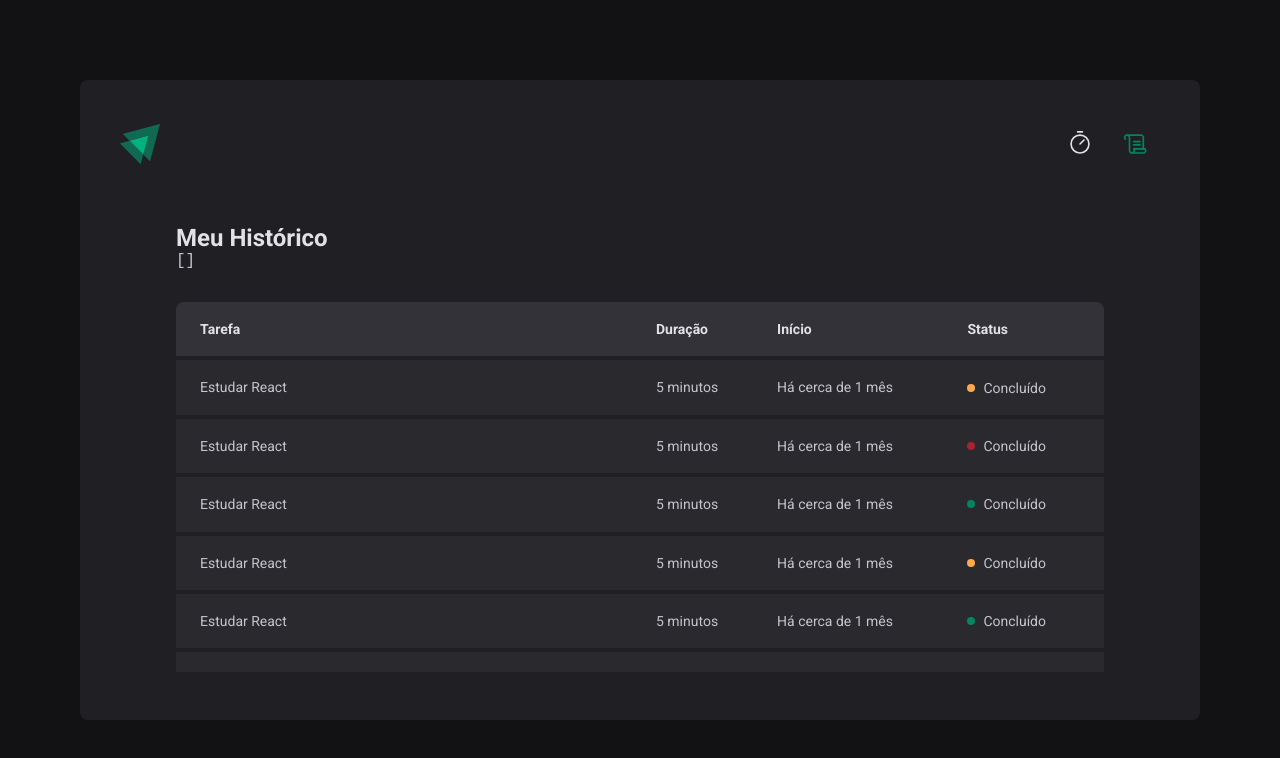
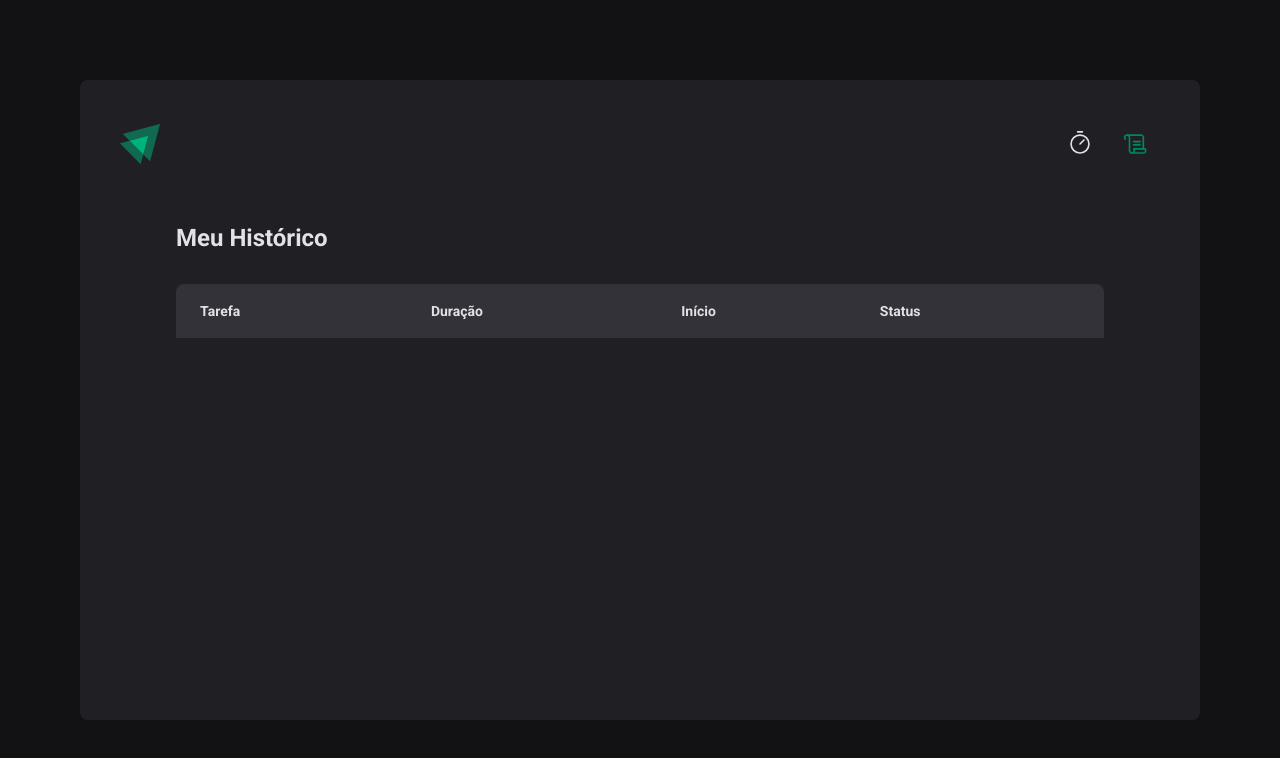
Before and after one commit to IgorWeisss/Ignite-projeto-2-timer, a React (Vite) app: page /historico in a window 1280 px wide. Shown: the top 758 px of the page. Built offline with nearby package versions, Linux system fonts and the light colour scheme.

Commit message:
listagem de histórico

```diff
--- a/src/pages/History/index.tsx
+++ b/src/pages/History/index.tsx
@@ -8,8 +8,6 @@ export function History() {
   return (
     <HystoryContainer>
       <h1>Meu Histórico</h1>
-
-      <pre>{JSON.stringify(tasks, null, 2)}</pre>
 
       <HystoryList>
         <table>
@@ -22,62 +20,26 @@ export function History() {
             </tr>
           </thead>
           <tbody>
-            <tr>
-              <td>Estudar React</td>
-              <td>5 minutos</td>
-              <td>Há cerca de 1 mês</td>
-              <td>
-                <Status statusColor="yellow">Concluído</Status>
-              </td>
-            </tr>
-            <tr>
-              <td>Estudar React</td>
-              <td>5 minutos</td>
-              <td>Há cerca de 1 mês</td>
-              <td>
-                <Status statusColor="red">Concluído</Status>
-              </td>
-            </tr>
-            <tr>
-              <td>Estudar React</td>
-              <td>5 minutos</td>
-              <td>Há cerca de 1 mês</td>
-              <td>
-                <Status statusColor="green">Concluído</Status>
-              </td>
-            </tr>
-            <tr>
-              <td>Estudar React</td>
-              <td>5 minutos</td>
-              <td>Há cerca de 1 mês</td>
-              <td>
-                <Status statusColor="yellow">Concluído</Status>
-              </td>
-            </tr>
-            <tr>
-              <td>Estudar React</td>
-              <td>5 minutos</td>
-              <td>Há cerca de 1 mês</td>
-              <td>
-                <Status statusColor="green">Concluído</Status>
-              </td>
-            </tr>
-            <tr>
-              <td>Estudar React</td>
-              <td>5 minutos</td>
-              <td>Há cerca de 1 mês</td>
-              <td>
-                <Status statusColor="yellow">Concluído</Status>
-              </td>
-            </tr>
-            <tr>
-              <td>Estudar React</td>
-              <td>5 minutos</td>
-              <td>Há cerca de 1 mês</td>
-              <td>
-                <Status statusColor="red">Concluído</Status>
-              </td>
-            </tr>
+            {tasks.map((task) => {
+              return (
+                <tr key={task.id}>
+                  <td>{task.projectName}</td>
+                  <td>{task.minutesAmount} minutos</td>
+                  <td>{task.startTime.toISOString()}</td>
+                  <td>
+                    {task.finishedTime && (
+                      <Status statusColor="green">Concluído</Status>
+                    )}
+                    {task.interruptedTime && (
+                      <Status statusColor="red">Interrompido</Status>
+                    )}
+                    {!task.interruptedTime && !task.finishedTime && (
+                      <Status statusColor="yellow">Em andamento</Status>
+                    )}
+                  </td>
+                </tr>
+              )
+            })}
           </tbody>
         </table>
       </HystoryList>
--- a/src/pages/Home/index.tsx
+++ b/src/pages/Home/index.tsx
@@ -33,14 +33,19 @@ export function Home() {
     },
   })
 
-  const { handleSubmit, watch /* reset */ } = newTaskForm
+  const { handleSubmit, watch, reset } = newTaskForm
 
   const projectName = watch('projectName')
   const isSubmitButtonDisabled = !projectName
 
+  function handleCreateNewTask(data: NewTaskFormData) {
+    createNewTask(data)
+    reset()
+  }
+
   return (
     <HomeContainer>
-      <form id="homeForm" onSubmit={handleSubmit(createNewTask)}>
+      <form id="homeForm" onSubmit={handleSubmit(handleCreateNewTask)}>
         <FormProvider {...newTaskForm}>
           <NewTaskForm />
         </FormProvider>
```
